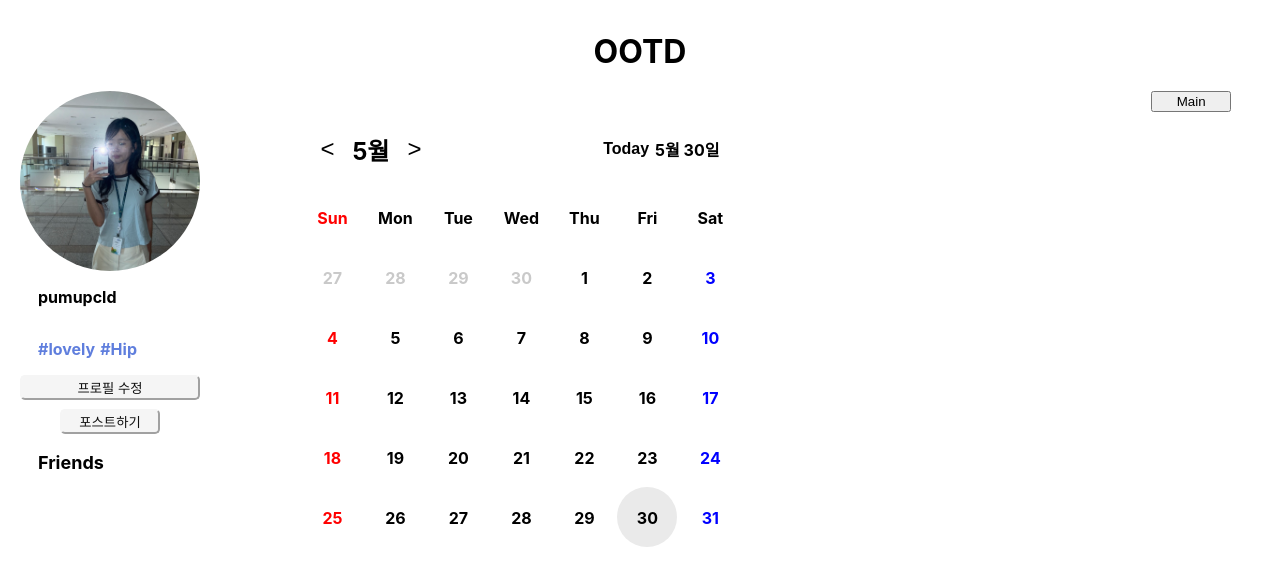
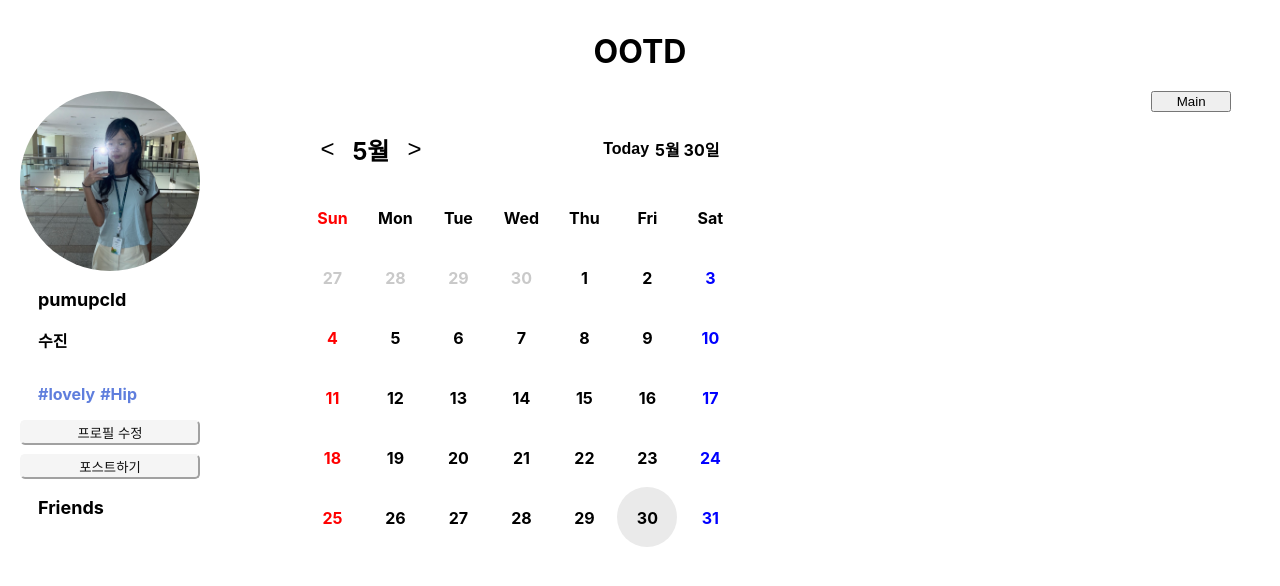
Before and after one commit to osj1405/OOTD, a React (Create React App) app: page /mypage/1 in a window 1280 px wide. Shown: the top 586 px of the page. Built offline with nearby package versions, Linux system fonts and the light colour scheme.

Commit message:
update side profile

```diff
--- a/src/component/SideProfile.jsx
+++ b/src/component/SideProfile.jsx
@@ -9,6 +9,7 @@ export default function SideProfile({
     let navigate = useNavigate();
     const params = useParams();
     const [id, setId] = useState("pumupcld");
+    const [nickname, setNickName] = useState("수진");
     const [profileImage, setProfileImage] = useState(myImage);
 
     const handleProfileImage = (src) => {
@@ -21,7 +22,13 @@ export default function SideProfile({
                 <div className={styles.profileImageContainer}>
                     <img src={profileImage} alt="profile" className={styles.profileImage}/>
                 </div>
-                <p className={styles.id} onClick={()=>{navigate(`/mypage/:${params.id}`)}}>{id}</p>
+                <p
+                    className={styles.id}
+                    onClick={()=>{navigate(`/mypage/:${params.id}`)}}
+                    >{id}</p>
+                <p
+                    className={styles.nickname}
+                    onClick={() => navigate(`/mypage/:${params.id}`)}>{nickname}</p>
                 <div className={styles.tagContainer}>
                     <p className={styles.tag}>#lovely</p>
                     <p className={styles.tag}>#Hip</p>
--- a/src/component/SideProfile.module.css
+++ b/src/component/SideProfile.module.css
@@ -7,7 +7,7 @@
 
 .id {
     font-weight: bold;
-    font-size: medium;
+    font-size: large;
     margin-left: 10%;
     align-self: flex-start;
 }
@@ -31,6 +31,15 @@
     border-radius: 50%;
     border-width: 0;
     object-fit: cover;
+}
+
+.nickname {
+    align-self: flex-start;
+    margin-left: 10%;
+    padding: 0px;
+    margin-top: 0;
+    font-size: medium;
+    font-weight: 700;
 }
 
 .tagContainer {
@@ -65,7 +74,7 @@
     border-color: whitesmoke;
     color: #101010;
     border-radius: 5px;
-    width: 100px;
+    width: 180px;
     margin-top: 5%;
     align-self: center;
 }
```
